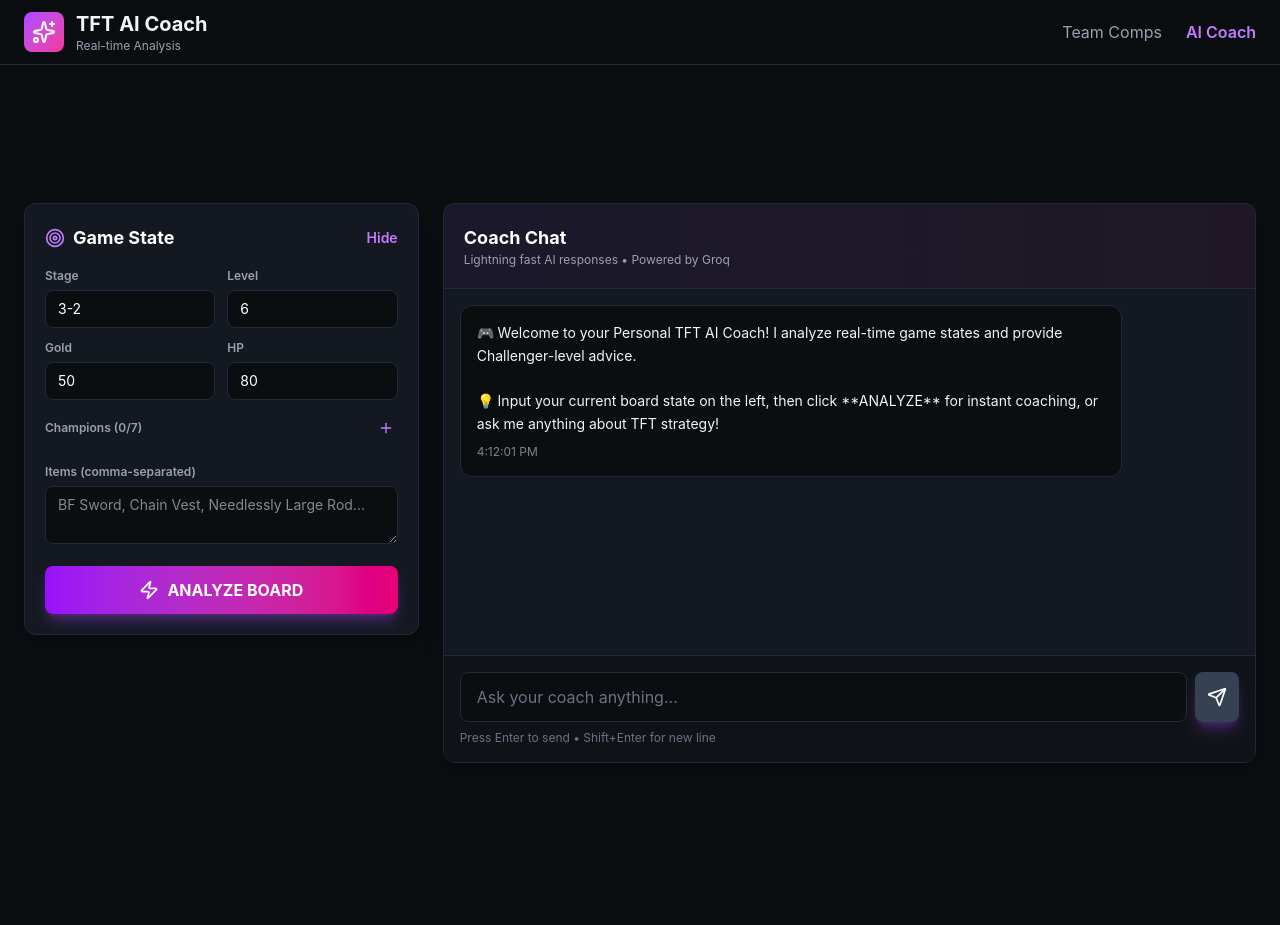
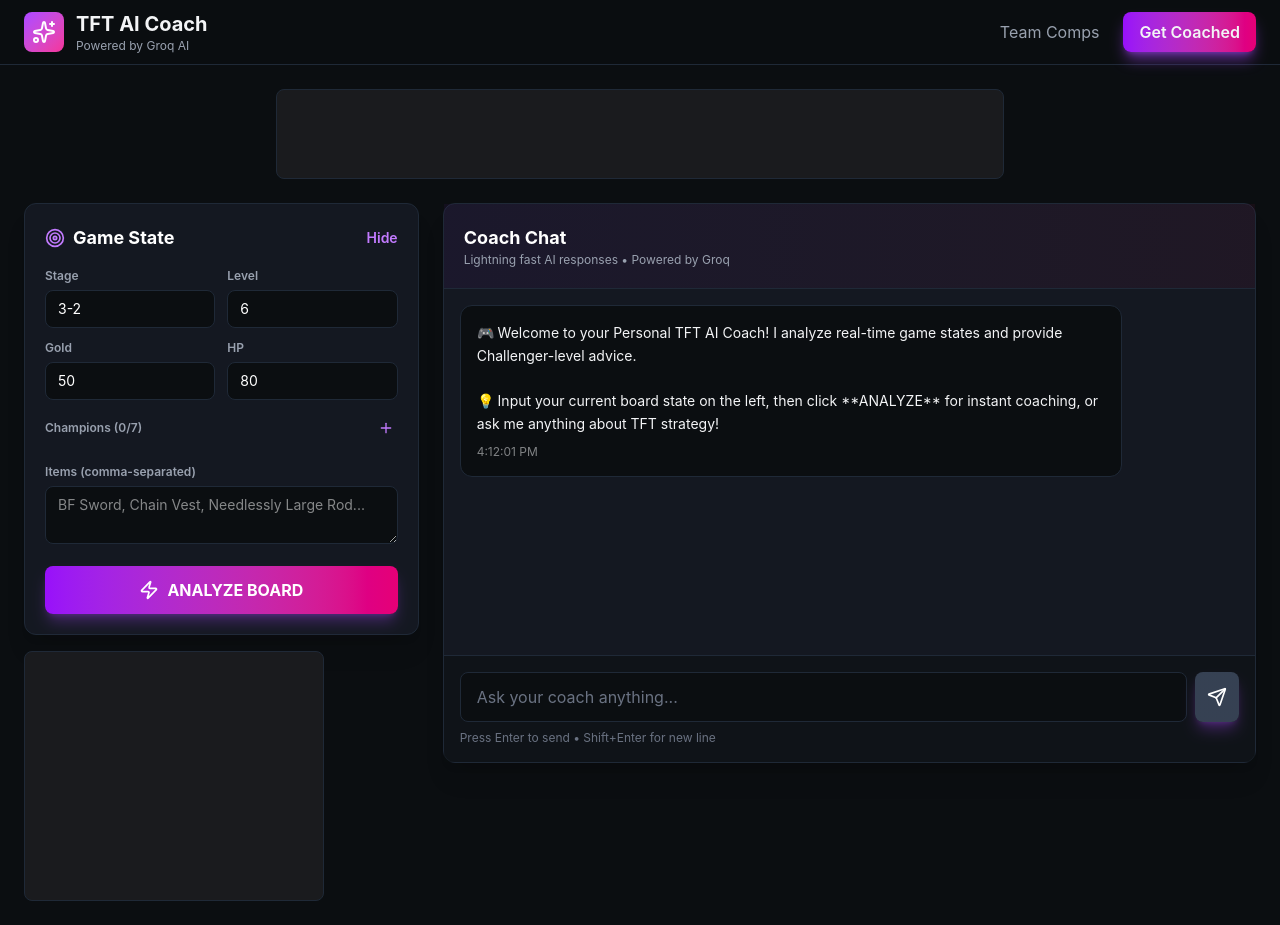
Before and after one commit to hoangtrietdev/tft-coach, a Next.js app: page /coach in a window 1280 px wide. Built offline with nearby package versions, Linux system fonts and the light colour scheme.

Commit message:
chore: update ads position

```diff
--- a/components/AdBanner.tsx
+++ b/components/AdBanner.tsx
@@ -1,6 +1,6 @@
 'use client';
 
-import React, { useEffect, useRef, useState } from 'react';
+import { useEffect, useRef, useState } from 'react';
 
 interface AdBannerProps {
   position: 'top' | 'sidebar' | 'bottom';
@@ -16,6 +16,7 @@ export default function AdBanner({ position, className = '' }: AdBannerProps) {
 
   useEffect(() => {
     // Set client-side flag to prevent hydration mismatch
+    // eslint-disable-next-line react-hooks/set-state-in-effect
     setIsClient(true);
   }, []);
 
@@ -46,7 +47,7 @@ export default function AdBanner({ position, className = '' }: AdBannerProps) {
       // Invoke script
       const invokeScript = document.createElement('script');
       invokeScript.type = 'text/javascript';
-      invokeScript.src = '//www.highperformanceformat.com/0cfa02fa0d283aa13d4b82e520cd5eb1/invoke.js';
+      invokeScript.src = 'https://www.highperformanceformat.com/0cfa02fa0d283aa13d4b82e520cd5eb1/invoke.js';
       invokeScript.async = true;
       container.appendChild(invokeScript);
     } else if (position === 'sidebar') {
@@ -67,7 +68,7 @@ export default function AdBanner({ position, className = '' }: AdBannerProps) {
       // Invoke script
       const invokeScript = document.createElement('script');
       invokeScript.type = 'text/javascript';
-      invokeScript.src = '//www.highperformanceformat.com/64a576d2a15d1e00a2624d6e84bbae1d/invoke.js';
+      invokeScript.src = 'https://www.highperformanceformat.com/64a576d2a15d1e00a2624d6e84bbae1d/invoke.js';
       invokeScript.async = true;
       container.appendChild(invokeScript);
     } else if (position === 'bottom') {
@@ -88,7 +89,7 @@ export default function AdBanner({ position, className = '' }: AdBannerProps) {
       // Invoke script
       const invokeScript = document.createElement('script');
       invokeScript.type = 'text/javascript';
-      invokeScript.src = '//www.highperformanceformat.com/d5c1f6df763bfaacd95e8f44cc0ce0e7/invoke.js';
+      invokeScript.src = 'https://www.highperformanceformat.com/d5c1f6df763bfaacd95e8f44cc0ce0e7/invoke.js';
       invokeScript.async = true;
       container.appendChild(invokeScript);
     }
@@ -96,15 +97,17 @@ export default function AdBanner({ position, className = '' }: AdBannerProps) {
 
   // Position-specific styles
   const positionStyles = {
-    top: 'h-[90px] w-full max-w-[728px] mx-auto',
-    sidebar: 'h-[250px] w-full max-w-[300px]',
-    bottom: 'h-[50px] w-full max-w-[320px] mx-auto'
+    top: 'min-h-[90px] w-full max-w-[728px] mx-auto bg-[#1a1b1e] rounded-lg border border-gray-800/50 overflow-hidden',
+    sidebar: 'min-h-[250px] w-full max-w-[300px] bg-[#1a1b1e] rounded-lg border border-gray-800/50 overflow-hidden',
+    bottom: 'min-h-[50px] w-full max-w-[320px] mx-auto bg-[#1a1b1e] rounded-lg border border-gray-800/50 overflow-hidden'
   };
 
   // Don't render until client-side to prevent hydration mismatch
   if (!isClient) {
     return (
-      <div className={`flex items-center justify-center ${positionStyles[position]} ${className}`} />
+      <div className={`flex items-center justify-center ${positionStyles[position]} ${className}`}>
+        <div className="text-gray-600 text-xs">Loading ad...</div>
+      </div>
     );
   }
 
--- a/components/ChampionImage.tsx
+++ b/components/ChampionImage.tsx
@@ -20,7 +20,6 @@ export default function ChampionImage({
   const normalizedName = normalizeChampionName(name);
   const imgSrc = `https://cdn.metatft.com/file/metatft/champions/tft16_${normalizedName === 'luciansenna' ? 'lucian' : normalizedName}.png`;
   const [hasError, setHasError] = useState(false);
-  console.log(imgSrc, normalizedName)
   const sizeClasses = {
     sm: 'w-12 h-12',
     md: 'w-16 h-16',
--- a/pages/api/chat.ts
+++ b/pages/api/chat.ts
@@ -42,7 +42,7 @@ export default async function handler(
     const systemPrompt = buildSystemPrompt();
 
     // If gameState is provided, inject it into the user's message
-    let enhancedMessages = [...messages];
+    const enhancedMessages = [...messages];
     if (gameState) {
       const gameStateContext = formatGameState(gameState);
 
@@ -97,6 +97,7 @@ export default async function handler(
       }
     });
 
+  // eslint-disable-next-line @typescript-eslint/no-explicit-any
   } catch (error: any) {
     console.error('Error in /api/chat:', error);
 
--- a/pages/coach.tsx
+++ b/pages/coach.tsx
@@ -116,6 +116,7 @@ export default function CoachPage() {
   };
 
   // Update champion
+  // eslint-disable-next-line @typescript-eslint/no-explicit-any
   const updateChampion = (index: number, field: keyof Champion, value: any) => {
     setGameState(prev => ({
       ...prev,
@@ -127,7 +128,7 @@ export default function CoachPage() {
 
   return (
     <div className="min-h-screen bg-[#0B0E11]">
-      {/* Sticky Header - Match Homepage */}
+      {/* Sticky Header */}
       <header className="sticky top-0 z-50 bg-[#0B0E11]/95 backdrop-blur-md border-b border-gray-800">
         <div className="container mx-auto px-4 lg:px-6">
           <div className="flex items-center justify-between h-16">
@@ -138,7 +139,7 @@ export default function CoachPage() {
               </div>
               <div>
                 <h1 className="text-xl font-bold">TFT AI Coach</h1>
-                <p className="text-xs text-gray-400">Real-time Analysis</p>
+                <p className="text-xs text-gray-400">Powered by Groq AI</p>
               </div>
             </Link>
 
@@ -147,8 +148,8 @@ export default function CoachPage() {
               <Link href="/" className="text-gray-400 hover:text-white transition-colors">
                 Team Comps
               </Link>
-              <Link href="/coach" className="text-purple-400 font-semibold hover:text-purple-300 transition-colors">
-                AI Coach
+              <Link href="/coach" className="px-4 py-2 bg-gradient-to-r from-purple-600 to-pink-600 hover:from-purple-500 hover:to-pink-500 rounded-lg font-semibold transition-all transform hover:scale-105 shadow-lg shadow-purple-500/50">
+                Get Coached
               </Link>
             </nav>
           </div>
```
